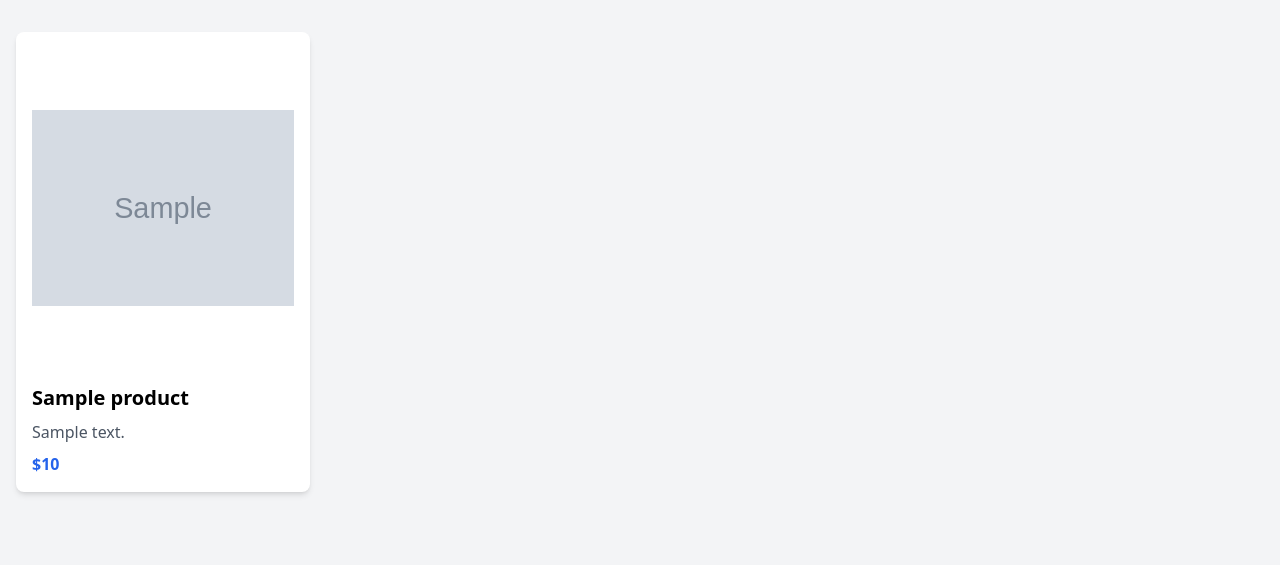
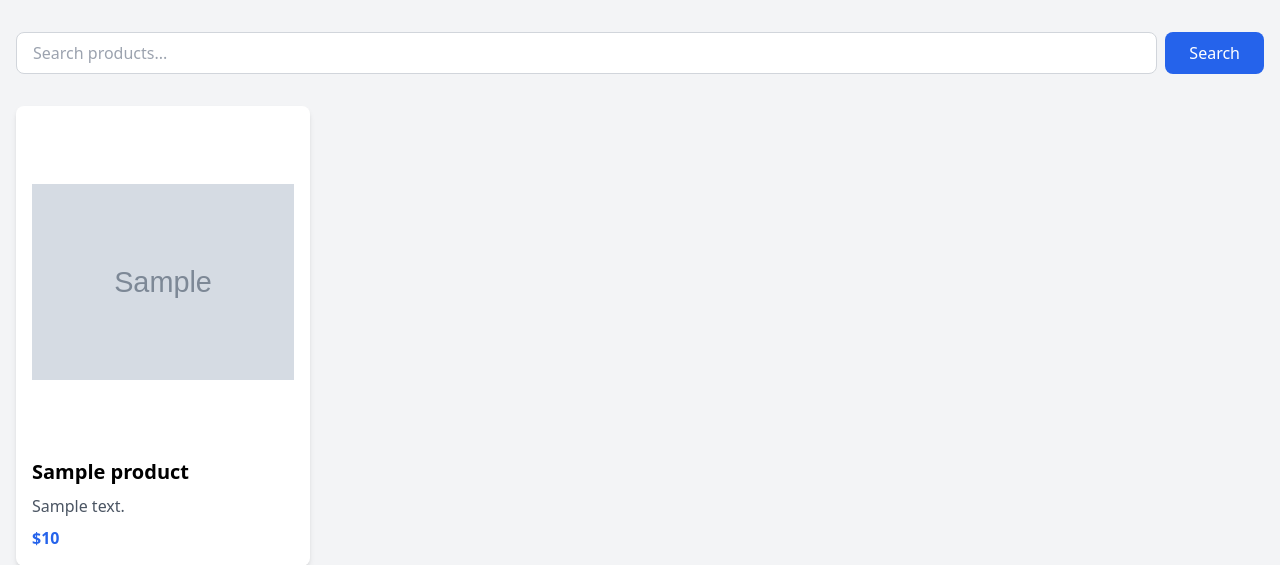
Before and after one commit to QtKaii/2module-project, a PHP site: template frontend/templates/pages/index.html.twig in a window 1280 px wide. Shown: the part 56-621 px from the top of the page. Run offline with PHP 8.4, Linux system fonts and the light colour scheme; the template is opened without the code that fills it: most values are stand-ins (such as "Sample title", 1, 10 or a date in 2020); grey boxes marked "Sample" are stand-in pictures; some libraries are stand-ins or nearby versions.

Commit message:
feat: Implement product search functionality in the product listing page

```diff
--- a/frontend/templates/pages/index.html.twig
+++ b/frontend/templates/pages/index.html.twig
@@ -4,10 +4,56 @@
 
 {% block content %}
 <section class="container mx-auto py-8 px-4">
-    <div class="grid grid-cols-1 sm:grid-cols-2 lg:grid-cols-4 gap-6">
-        {% for product in products %}
-            {% include 'components/product-card.html.twig' with {'product': product} %}
-        {% endfor %}
+    <!-- Search Bar -->
+    <div class="mb-8">
+        <form action="/" method="GET" class="flex flex-col sm:flex-row gap-2">
+            <input
+                type="text"
+                name="search"
+                placeholder="Search products..."
+                value="{{ searchQuery }}"
+                class="flex-grow px-4 py-2 border border-gray-300 rounded-lg focus:outline-none focus:ring-2 focus:ring-blue-500"
+            >
+            <button
+                type="submit"
+                class="px-6 py-2 bg-blue-600 text-white rounded-lg hover:bg-blue-700 transition duration-200"
+            >
+                Search
+            </button>
+            {% if searchQuery %}
+                <a
+                    href="/"
+                    class="px-6 py-2 bg-gray-200 text-gray-700 rounded-lg hover:bg-gray-300 transition duration-200 text-center"
+                >
+                    Clear
+                </a>
+            {% endif %}
+        </form>
     </div>
+
+    <!-- Search Results Count -->
+    {% if searchQuery %}
+        <div class="mb-4 text-gray-600">
+            Found {{ products|length }} result{% if products|length != 1 %}s{% endif %} for "{{ searchQuery }}"
+        </div>
+    {% endif %}
+
+    <!-- Product Grid -->
+    {% if products|length > 0 %}
+        <div class="grid grid-cols-1 sm:grid-cols-2 lg:grid-cols-4 gap-6">
+            {% for product in products %}
+                {% include 'components/product-card.html.twig' with {'product': product} %}
+            {% endfor %}
+        </div>
+    {% else %}
+        <div class="text-center py-8">
+            <p class="text-xl text-gray-600">No products found{% if searchQuery %} matching "{{ searchQuery }}"{% endif %}.</p>
+            {% if searchQuery %}
+                <a href="/" class="mt-4 inline-block px-6 py-2 bg-blue-600 text-white rounded-lg hover:bg-blue-700 transition duration-200">
+                    View All Products
+                </a>
+            {% endif %}
+        </div>
+    {% endif %}
 </section>
 {% endblock %}
```
Also changed, not shown: frontend/index.php (+13 -2 lines), frontend/models/ProductDB.php (+15 -0 lines), frontend/db.sqlite.
